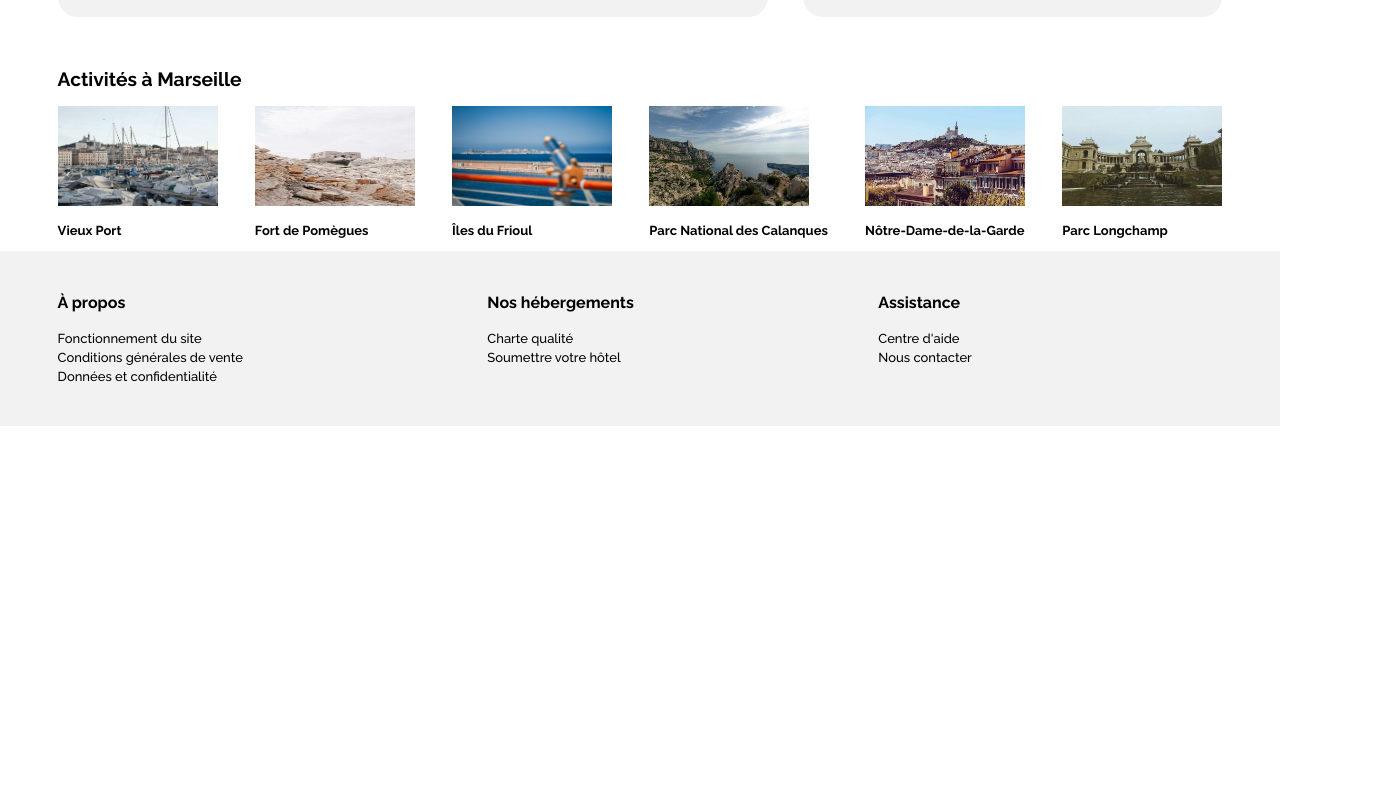
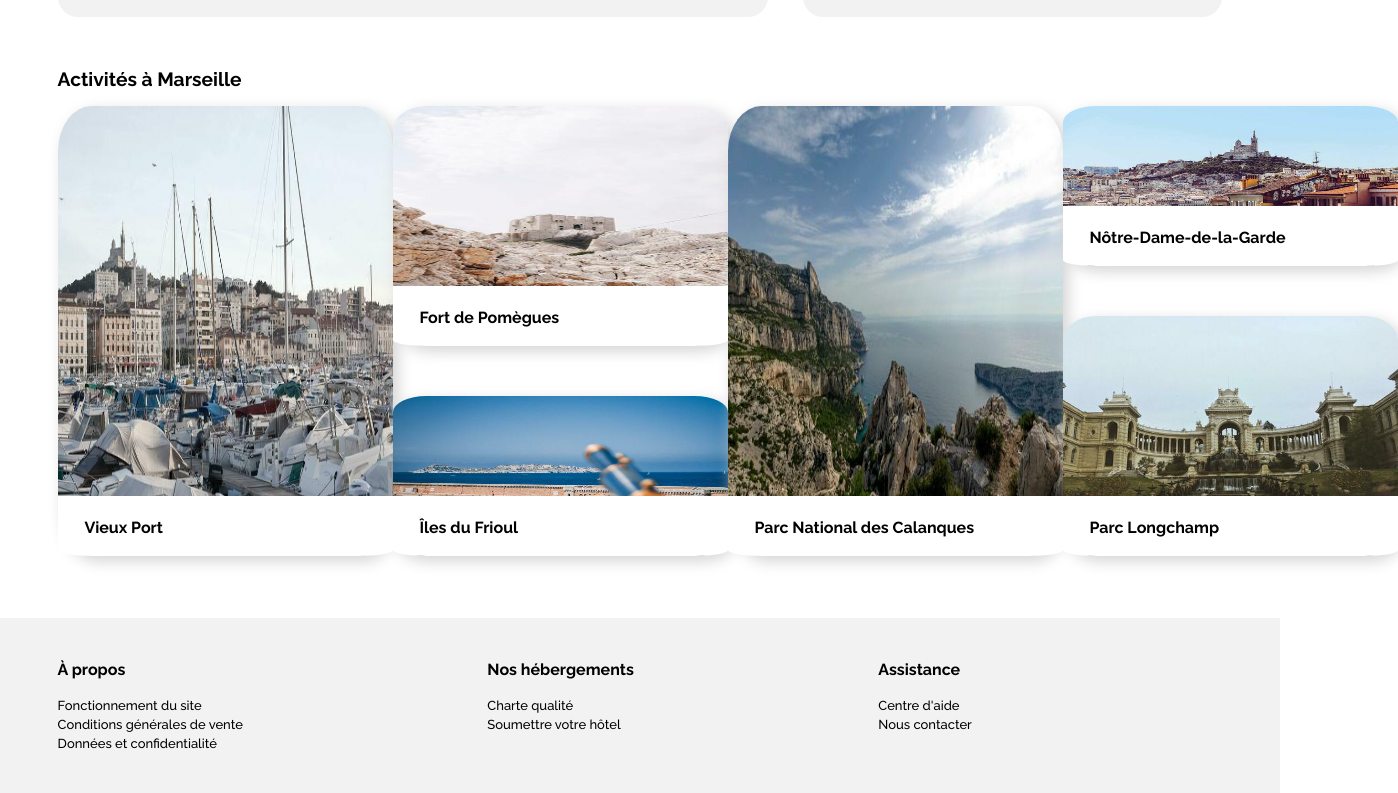
Before and after one commit to CedricTheveneau/Reservia, a plain HTML site: page index.html in a window 1280 px wide. Shown: the part 1000-1793 px from the top of the page, 1398 px wide, since content can reach past the window. Before the commit the page ends 1426 px from the top, so only its background shows below. Drawn offline with Linux system fonts and the light colour scheme.

Commit message:
Section Activités terminée (border-radius à revoir); Header dimensions à revoir

```diff
--- a/Public/Reservia.css
+++ b/Public/Reservia.css
@@ -473,6 +473,7 @@ h3 {
   margin-left: 4.5%;
   margin-right: 4.5%;
   margin-top: 4%;
+  height: 550px;
 }
 
 #Cartes-Activités {
@@ -483,6 +484,49 @@ h3 {
 .aliens {
   text-decoration: none;
   color: black;
+}
+
+.colonnecartes {
+  display: flex;
+  flex-direction: column;
+  justify-content: space-between;
+}
+
+.actp {
+  height: 60px;
+  background-color: white;
+  position: relative;
+  margin-top: -23.88%;
+  border-radius: 0% 0% 10% 10%;
+  cursor: pointer;
+  width: 100%;
+}
+
+.acttitles {
+  padding-top: 6.5%;
+  padding-left: 8%;
+  font-size: medium;
+}
+
+.actimgl {
+  width: 335px;
+  height: 450px;
+  border-radius: 10%;
+  box-shadow: lightgrey 5px 5px 15px;
+}
+
+.actimgm {
+  width: 335px;
+  height: 240px;
+  border-radius: 10%;
+  box-shadow: lightgrey 5px 5px 15px;
+}
+
+.actimgs {
+  width: 335px;
+  height: 160px;
+  border-radius: 10%;
+  box-shadow: lightgrey 5px 5px 15px;
 }
 
 /* Footer */
--- a/index.html
+++ b/index.html
@@ -159,34 +159,39 @@
             <h2>Activités à Marseille</h2>
             <div id="Cartes-Activités">
                 <a class="aliens" href="Reservia/VieuxPort"><div id="Vieux Port">
-                    <img src="Public\Images\activites\4_small\reno-laithienne-QUgJhdY5Fyk-unsplash.jpg" alt="Cliquez pour plus d'informations">
-                    <h3>Vieux Port</h3>
+                    <img class="actimgl" src="Public\Images\activites\4_small\reno-laithienne-QUgJhdY5Fyk-unsplash.jpg" alt="Cliquez pour plus d'informations">
+                    <div class="actp"><h3 class="acttitles">Vieux Port</h3></div>
                 </div></a>
 
+                <div class="colonnecartes">
                 <a class="aliens" href="Reservia/Fort"><div id="Fort">
-                    <img src="Public\Images\activites\4_small\paul-hermann-QFTrLdQIRhI-unsplash.jpg" alt="Cliquez pour plus d'informations">
-                    <h3>Fort de Pomègues</h3>
+                    <img class="actimgm" src="Public\Images\activites\4_small\paul-hermann-QFTrLdQIRhI-unsplash.jpg" alt="Cliquez pour plus d'informations">
+                    <div class="actp"><h3 class="acttitles">Fort de Pomègues</h3></div>
                 </div></a>
 
                 <a class="aliens" href="Reservia/Îles"><div id="iles">
-                    <img src="Public\Images\activites\4_small\kevin-hikari-rV_Qd1l-VXg-unsplash.jpg" alt="Cliquez pour plus d'informations">
-                    <h3>Îles du Frioul</h3>
+                    <img class="actimgs" src="Public\Images\activites\4_small\kevin-hikari-rV_Qd1l-VXg-unsplash.jpg" alt="Cliquez pour plus d'informations">
+                    <div class="actp"><h3 class="acttitles">Îles du Frioul</h3></div>
+                </div></a>
+                </div>
+
+                <a class="aliens" href="Reservia/Calanques"><div id="Calanques">
+                    <img class="actimgl" src="Public\Images\activites\4_small\kilyan-sockalingum-NR8-cBCN3aI-unsplash.jpg" alt="Cliquez pour plus d'informations">
+                    <div class="actp"><h3 class="acttitles">Parc National des Calanques</h3></div>
                 </div></a>
 
-                <a class="aliens" href="Reservia/Calanques"><div id="Calanques">
-                    <img src="Public\Images\activites\4_small\kilyan-sockalingum-NR8-cBCN3aI-unsplash.jpg" alt="Cliquez pour plus d'informations">
-                    <h3>Parc National des Calanques</h3>
+                <div class="colonnecartes">
+                <a class="aliens" href="Reservia/Nôtre-Dame"><div id="Nôtre-Dame">
+                    <img class="actimgs" src="Public\Images\activites\4_small\florian-wehde-xW9e8gdotxI-unsplash.jpg" alt="Cliquez pour plus d'informations">
+                    <div class="actp"><h3 class="acttitles">Nôtre-Dame-de-la-Garde</h3></div>
                 </div></a>
 
-                <a class="aliens" href="Reservia/Nôtre-Dame"><div id="Nôtre-Dame">
-                    <img src="Public\Images\activites\4_small\florian-wehde-xW9e8gdotxI-unsplash.jpg" alt="Cliquez pour plus d'informations">
-                    <h3>Nôtre-Dame-de-la-Garde</h3>
-                </div></a>
 
                 <a class="aliens" href="Reservia/Parc"><div id="Parc">
-                    <img src="Public\Images\activites\4_small\lena-paulin-wH2-EJoDcV0-unsplash.jpg" alt="Cliquez pour plus d'informations">
-                    <h3>Parc Longchamp</h3>
+                    <img class="actimgm" src="Public\Images\activites\4_small\lena-paulin-wH2-EJoDcV0-unsplash.jpg" alt="Cliquez pour plus d'informations">
+                    <div class="actp"><h3 class="acttitles">Parc Longchamp</h3></div>
                 </div></a>
+                </div>
             </div>
         </section>
 
```
